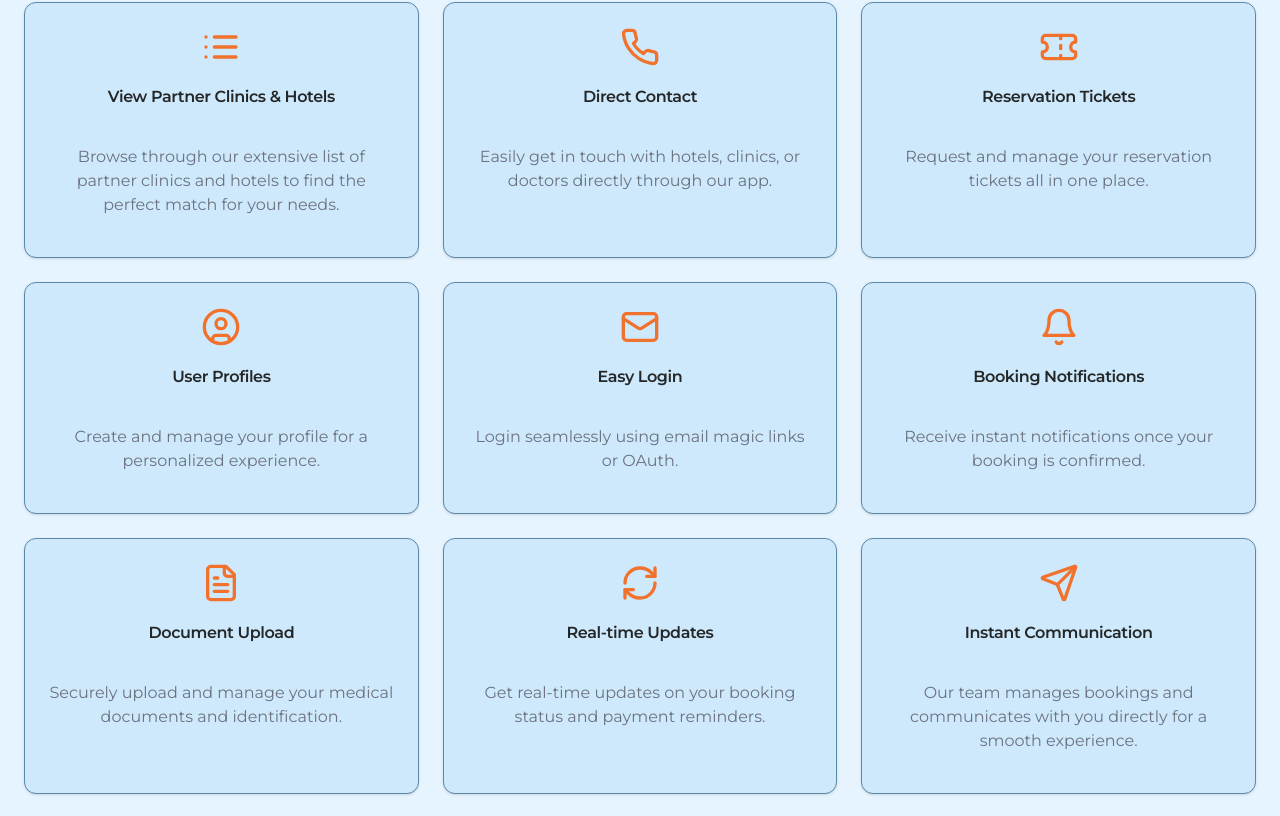
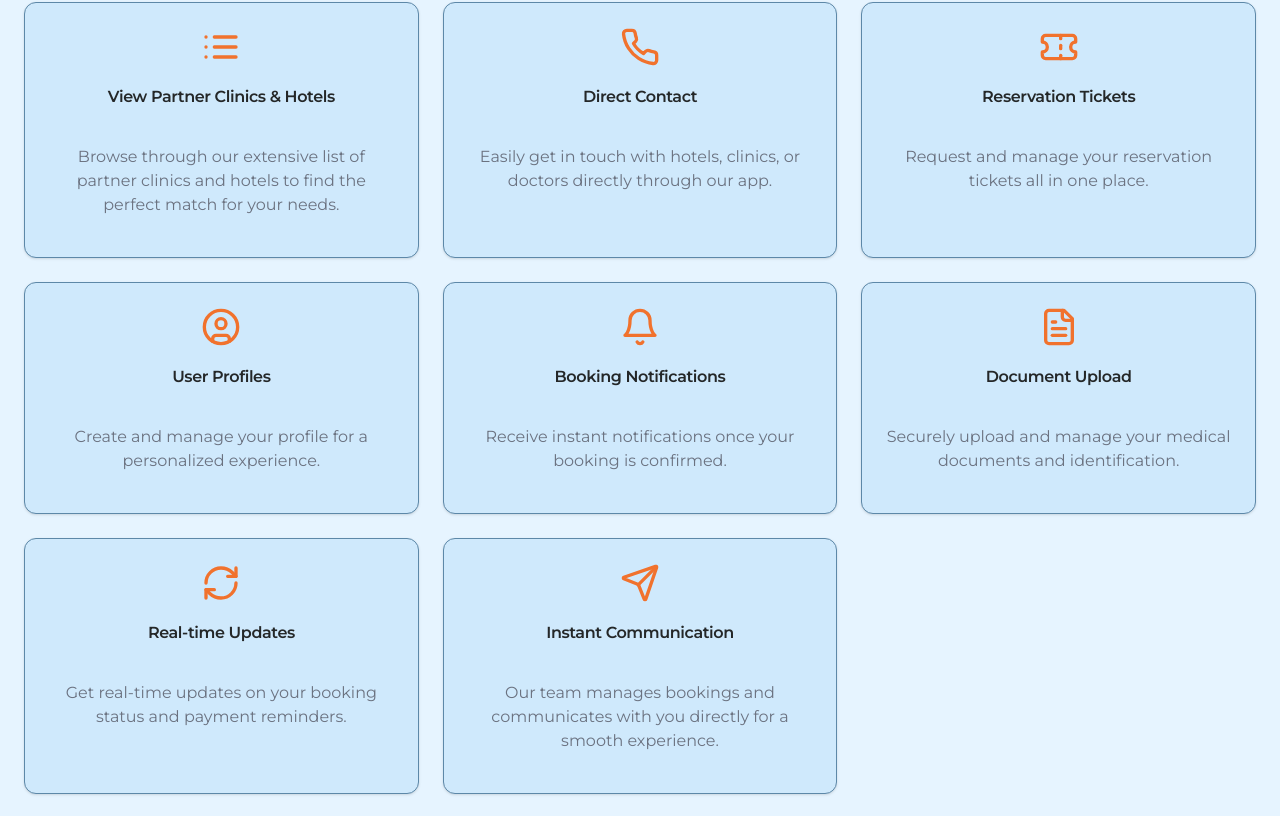
Before and after one commit to GlobalMedicalAdvisors/landing, a Next.js app: page / in a window 1280 px wide. Shown: the part 844-1660 px from the top of the page. Built offline with nearby package versions, Linux system fonts and the light colour scheme.

Commit message:
refactor: create a new component for feature cards

```diff
--- a/src/app/page.tsx
+++ b/src/app/page.tsx
@@ -12,10 +12,9 @@ import {
   List,
   RefreshCw,
   Send,
-  LucideProps,
 } from "lucide-react";
-import { ReactElement } from "react";
 import { Navbar } from "@/components/navbar";
+import { FeatureCard } from "@/components/feature-card";
 
 export default function LandingPage() {
   return (
@@ -77,11 +76,7 @@ export default function LandingPage() {
                 title="User Profiles"
                 description="Create and manage your profile for a personalized experience."
               />
-              <FeatureCard
-                icon={<Mail className="h-10 w-10 mb-4 text-primary" />}
-                title="Easy Login"
-                description="Login seamlessly using email magic links or OAuth."
-              />
+
               <FeatureCard
                 icon={<Bell className="h-10 w-10 mb-4 text-primary" />}
                 title="Booking Notifications"
@@ -274,30 +269,6 @@ export default function LandingPage() {
   );
 }
 
-function FeatureCard({
-  icon,
-  title,
-  description,
-}: {
-  title: string;
-  icon: ReactElement<LucideProps & React.ComponentProps<"svg">>;
-  description: string;
-}) {
-  return (
-    <Card>
-      <CardHeader>
-        <div className="flex items-center justify-center">{icon}</div>
-        <CardTitle className="text-center">{title}</CardTitle>
-      </CardHeader>
-      <CardContent>
-        <p className="text-center text-gray-500 dark:text-gray-400">
-          {description}
-        </p>
-      </CardContent>
-    </Card>
-  );
-}
-
 // eslint-disable-next-line @typescript-eslint/no-unused-vars
 function TestimonialCard({ quote, author }: { quote: string; author: string }) {
   return (
--- /dev/null
+++ b/src/components/feature-card.tsx
@@ -0,0 +1,26 @@
+"use client";
+import { Card, CardContent, CardHeader, CardTitle } from "@/components/ui/card";
+import { LucideProps } from "lucide-react";
+export function FeatureCard({
+  icon,
+  title,
+  description,
+}: {
+  title: string;
+  icon: React.ReactElement<LucideProps & React.ComponentProps<"svg">>;
+  description: string;
+}) {
+  return (
+    <Card>
+      <CardHeader>
+        <div className="flex items-center justify-center">{icon}</div>
+        <CardTitle className="text-center">{title}</CardTitle>
+      </CardHeader>
+      <CardContent>
+        <p className="text-center text-gray-500 dark:text-gray-400">
+          {description}
+        </p>
+      </CardContent>
+    </Card>
+  );
+}
```
